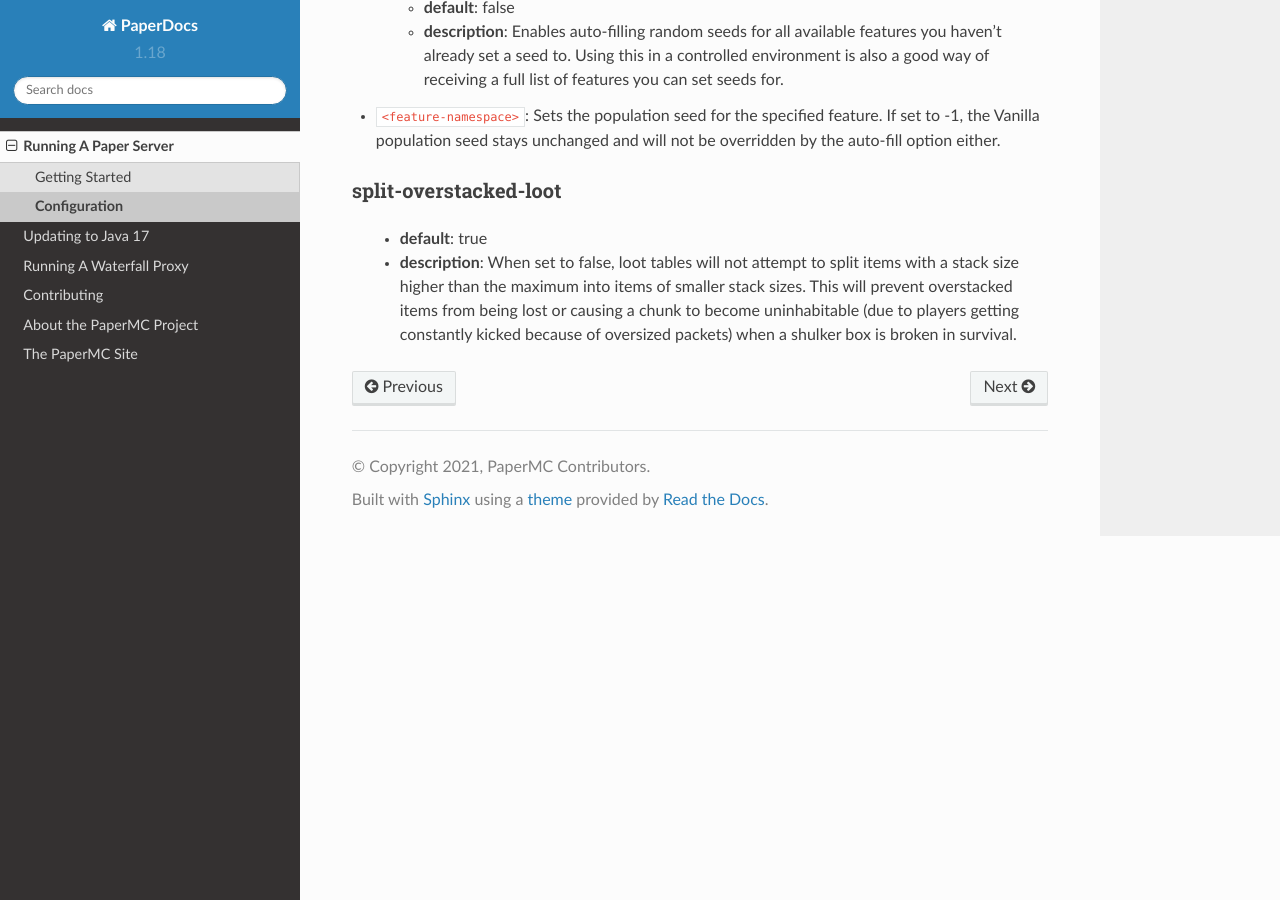
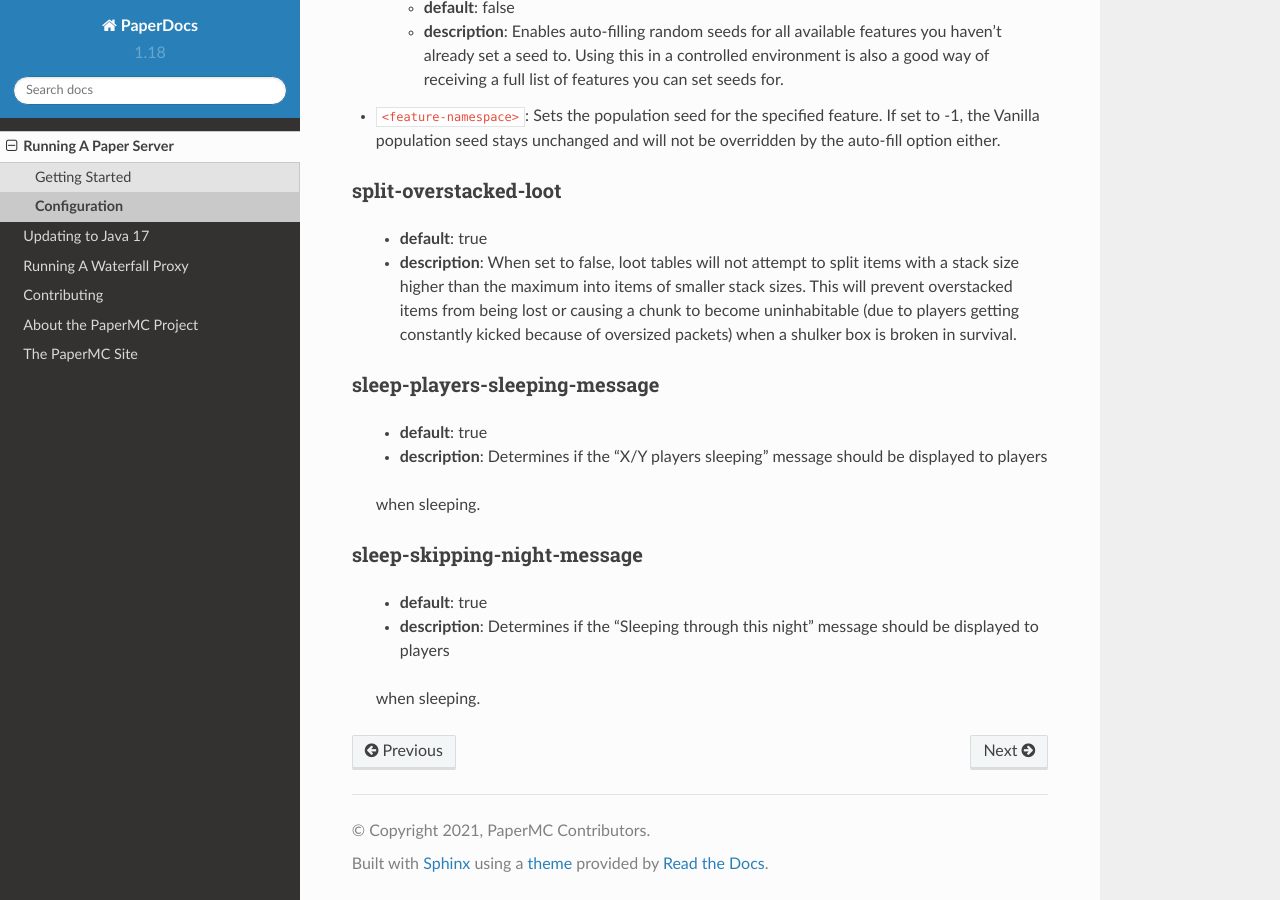
Before and after one commit to PaperMC/PaperDocs, a Sphinx documentation site: the page built from source/server/configuration.rst, in a window 1280 px wide and 900 px high, scrolled down 33688 px. Built offline with Sphinx 7.4.7 and the Read the Docs theme 2.0.0, drawn with Linux system fonts in a browser that asks for light colours.

Commit message:
Add sleeping config values

```diff
--- a/source/server/configuration.rst
+++ b/source/server/configuration.rst
@@ -1412,3 +1412,15 @@ split-overstacked-loot
      sizes. This will prevent overstacked items from being lost or causing a chunk
      to become uninhabitable (due to players getting constantly kicked because of
      oversized packets) when a shulker box is broken in survival.
+
+sleep-players-sleeping-message
+~~~~~~~~~~~~~~~~~~~~~~~~~~~~~
+   - **default**: true
+   - **description**: Determines if the "X/Y players sleeping" message should be displayed to players
+   when sleeping.
+
+sleep-skipping-night-message
+~~~~~~~~~~~~~~~~~~~~~~~~~~~~~
+   - **default**: true
+   - **description**: Determines if the "Sleeping through this night" message should be displayed to players
+   when sleeping.
```
